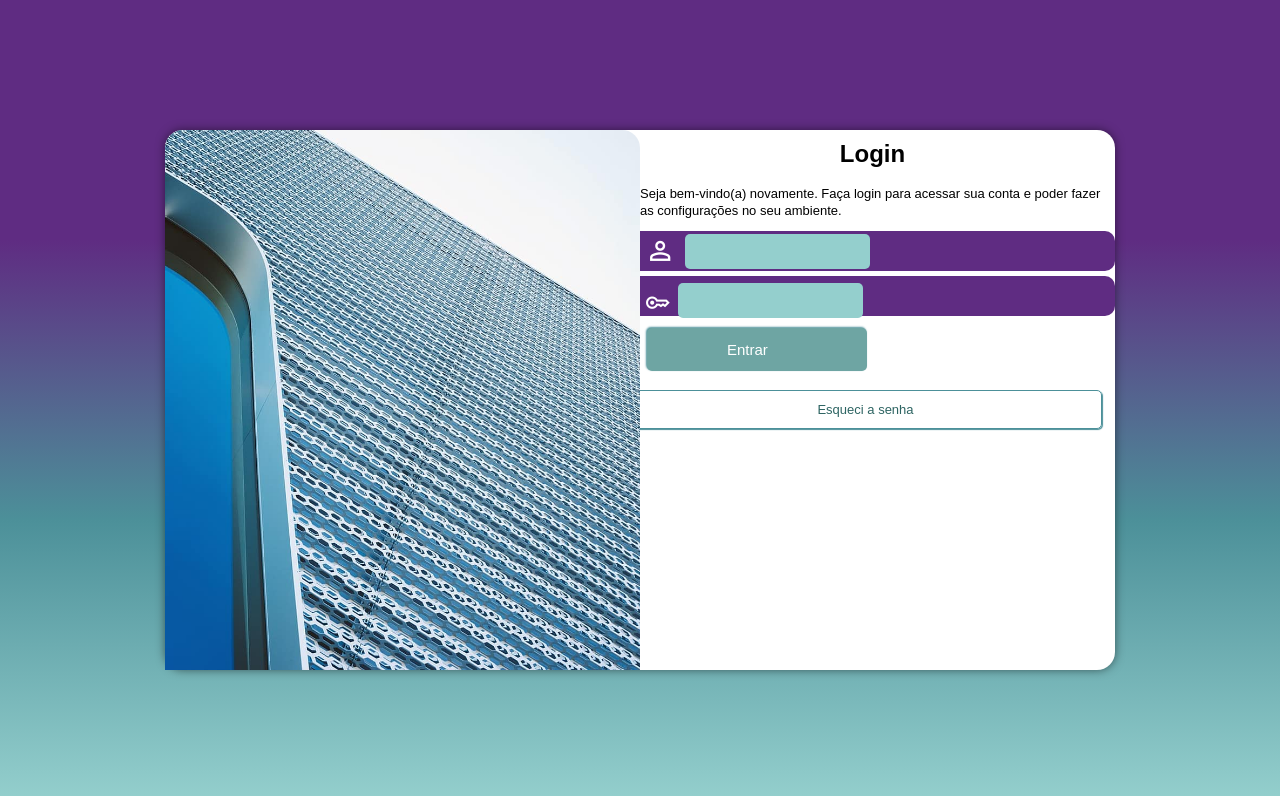
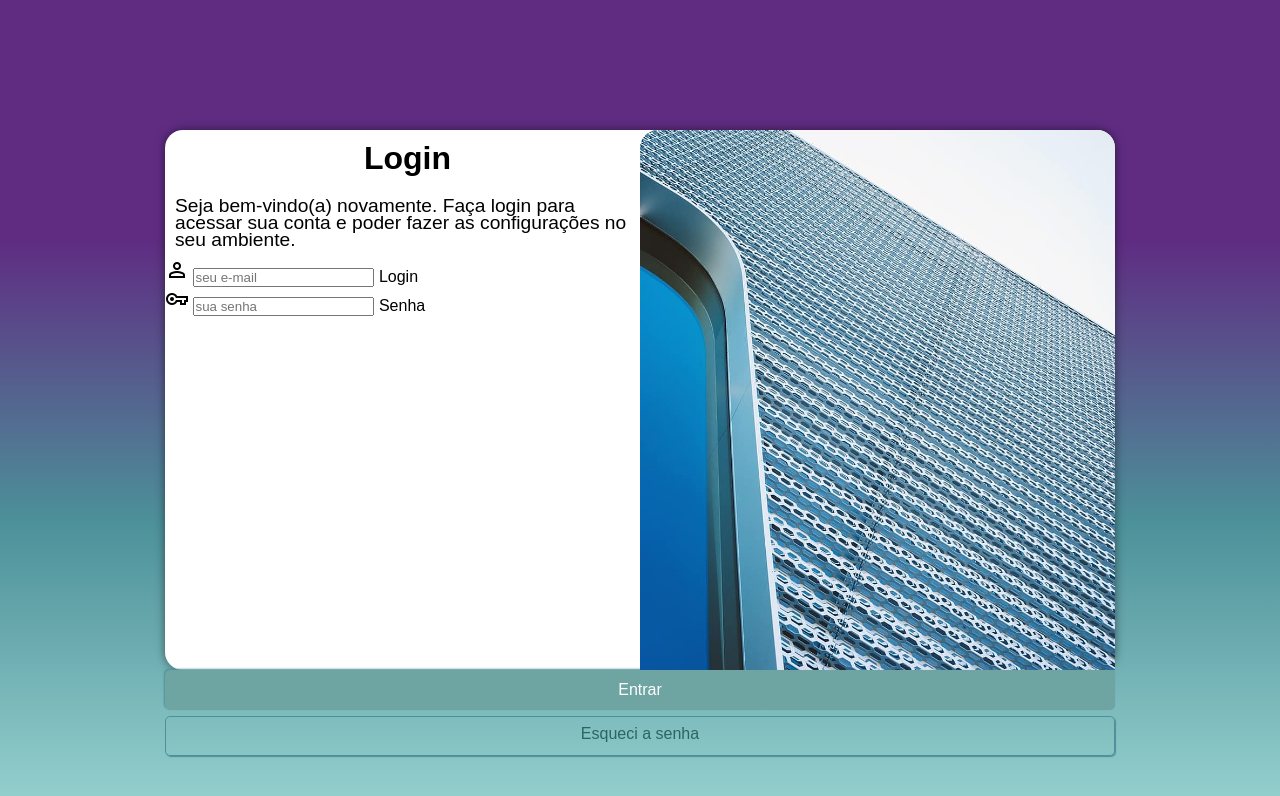
Before and after one commit to Laylateles/projeto-login, a plain HTML site: page index.html in a window 1280 px wide. Drawn offline with nearby package versions, Linux system fonts and the light colour scheme.

Commit message:
tentando resolver os botões

```diff
--- a/estilos/mediaquery.css
+++ b/estilos/mediaquery.css
@@ -26,6 +26,10 @@ grandes telas:1200px and more
         float: right;
         width: 70%;
     }
+    article p {
+        padding: 10px;
+        font-size: 1.2em;
+        }
 }
 
 
@@ -39,13 +43,21 @@ grandes telas:1200px and more
      }
 
     #imagem {
-    float: left;
+    float: right;
     width: 50%;
     height: 100%;
     }
 
     div#formulario {
-    float: right;
+    float: left;
     width: 50%;
     }
+
+   h1 {
+    font-size: 2em;
+   }
+    article p {
+        padding: 10px;
+        font-size: 1.2em;
+        }
 }
--- a/estilos/style.css
+++ b/estilos/style.css
@@ -57,92 +57,64 @@ div#formulario {
    padding: 10px;
 }
 
+
 h1 {
     padding: 10px;
     text-align: center;
 }
 
 article p {
-    padding: 7px;
+    padding-left: 7px;
+    padding-right: 7px ;
     font-size: 13px;
     font-weight: lighter;
-   line-height: 17px ;
+    line-height: 17px ;
 }
 
-
-.material-symbols-outlined {
-    font-size: 1.9em;
-    height: 40px;
-    padding: 5px;
-}
-
-.dados {
-    width: 100%;
-    height: 40px;
-    margin: 5px 0px;
-    background-color: var(--cor4);
-    border-radius: 10px;
-    color: white;
-
-}
+/* daqui pra cima todas as configurações ok */
 
 
 
-#iemail {
-    padding-top: 20px;
-    padding-right: 8px;
-    color: var(--cor0);
-    background-color: var(--cor1);
-    border-radius: 5px;
-    border: none;
-}
 
 
-#isenha {
-    padding-top: 20px;
-    padding-right: 8px;
-    color: var(--cor0);
-    background-color: var(--cor1);
-    margin-bottom: 10px;
-    border-radius: 5px;
-    border: none;
 
-}
 
-#entrar {
-    font-size: 15px;
-    padding-top: 13px;
-    padding-bottom: 13px;
-    padding-left: 80px;
-    padding-right: 99px;
-    margin-left: 7px;
+/* aqui até o próximo coment OK */
+
+input[type=submit]  {
+    display: block;
+    font-size: 1em;
+    height: 40px;
+    width: 100%;
     color: white;
     background-color: #6ea5a3;
     border: none;
     border-radius: 5px;
     box-shadow: -1px -1px 2px var(--cor2);
+    cursor: pointer;
 }
 
-#entrar:hover {
+input[type=submit]:hover {
     background-color: var(--corh);
 }
 
-form a {
+.botao{
     display: block;
     text-decoration: none;
     text-align: center;
+    padding-top: 8px;
+    margin-top: 6px;
+    font-size: 1em;
     color:var(--corh) ;
-    padding: 10px;
+    width: 100%;
+    height: 40px;
+    border: 1px solid var(--cor2);
+    box-shadow: 1px 1px 1px var(--cor2);
     border-radius: 5px;
-    margin: 6px;
 }
 
-#esqueci {
-    margin-top: 5px;
-    border: 1px solid var(--cor2);
-    box-shadow: 1px 1px 1px var(--cor2);
+.botao:hover {
+   background-color: var(--cor1);
 }
 
-#esqueci:hover {
-   background-color: var(--cor1);
-}
+/* AQUI */
--- a/index.html
+++ b/index.html
@@ -17,24 +17,27 @@
             <div id="formulário">
                 <h1>Login</h1>
                 <p>Seja bem-vindo(a) novamente. Faça login para acessar sua conta e poder fazer as configurações no seu ambiente.</p>
-                <form action="login.php" method="post">
+
+                <form action="login.php" method="post" autocomplete="on">
+
                     <div class="dados">
-                <span class="material-symbols-outlined">person</span>
-                        <input type="email" name="email" id="iemail" required minlength="8" maxlength="25" >
-                        <label for="iemail"></label>
+                     <span class="material-symbols-outlined">person</span>
+
+                        <input type="email" name="login" id="ilogin" required minlength="8" maxlength="25" placeholder="seu e-mail" autocomplete="email" >
+                        <label for="ilogin">Login</label>
                     </div>
-                    <p class="dados">
-                <span class="material-symbols-outlined"> key</span>
-                        <input type="password" name="senha" id="isenha" required min="8" max="20" >
-                        <label for="isenha"></label>
-                    </p>
-                    <p>
-                        <input type="submit" value="Entrar" id="entrar">
-                    </p>
-                    <p>
-                        <a href="esqueci.html" id="esqueci">Esqueci a senha</a>
-                     </p>
-                 </form>
+
+                    <div class="dados">
+                    <span class="material-symbols-outlined">vpn_key</span>
+
+                        <input type="password" name="senha" id="isenha" required min="8" max="20" placeholder="sua senha" autocomplete="current-password" >
+                        <label for="isenha">Senha</label>
+                    </div>
+                        <div>
+                            <input type="submit" value="Entrar">
+                            <a href="esqueci.html" class="botao">Esqueci a senha</a>
+                        </div>
+                </form>
             </div>
         </article>
     </main>
```
